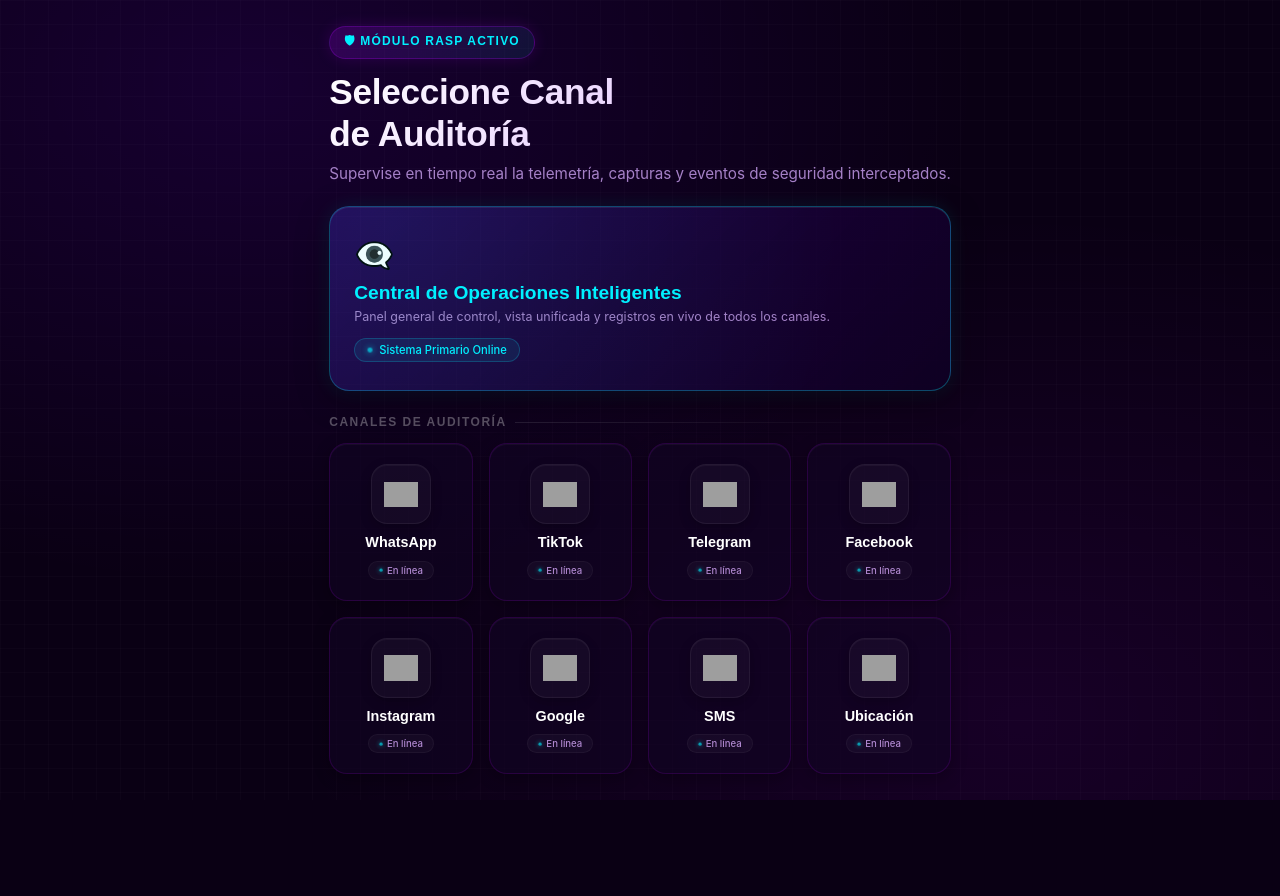
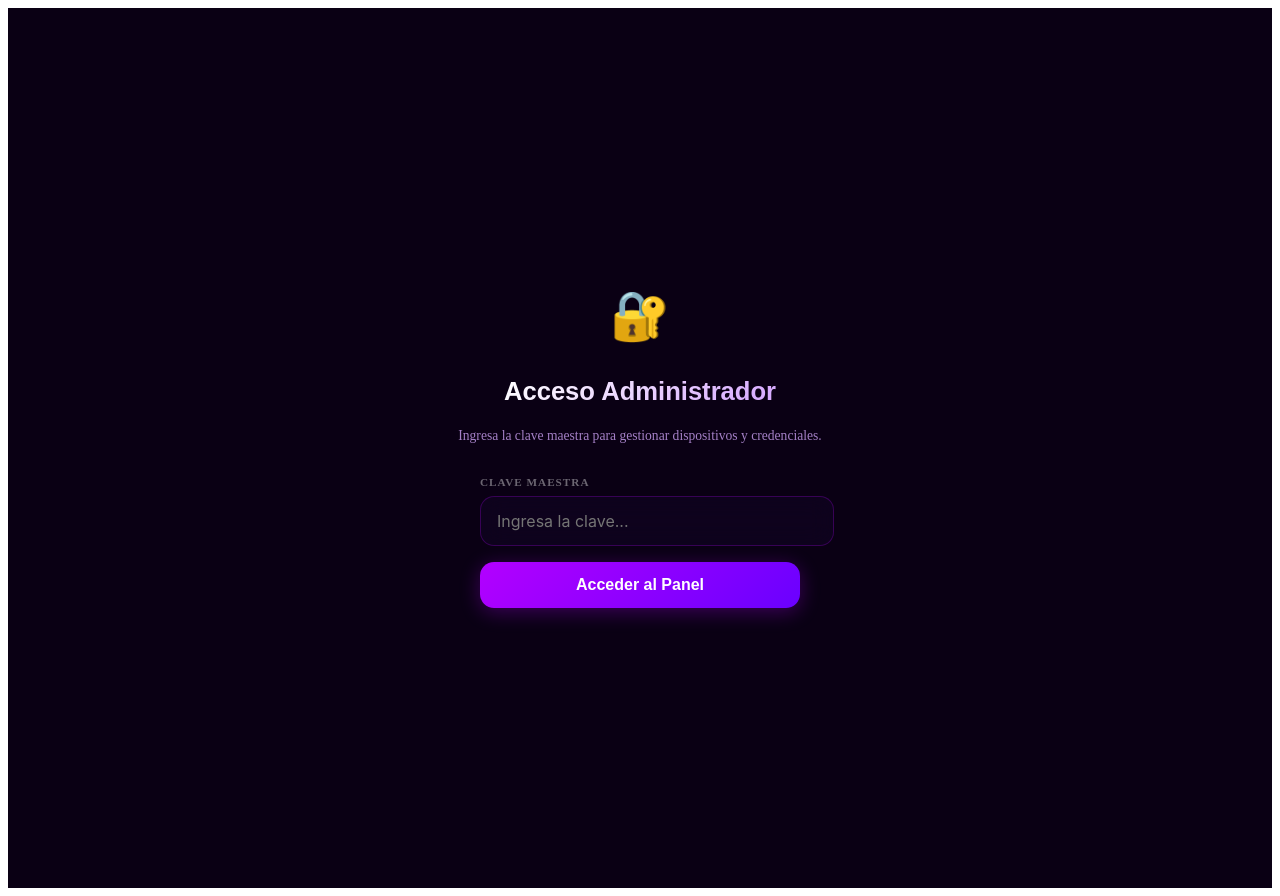
Before and after one commit to cesar-mosquera/Sp_Frontend, a React (Vite) app: page / in a window 1280 px wide. Before the commit this address led to /seleccion. Before the commit the page ends 800 px from the top, so only its background shows below. Built offline with nearby package versions, Linux system fonts and the light colour scheme; no server answers; grey boxes are pictures that could not be loaded.

Commit message:
Protect all application routes with AdminLogin

```diff
--- a/src/App.tsx
+++ b/src/App.tsx
@@ -13,11 +13,12 @@
   return (
     <>
       <NotificationProvider />
+      <ProtectedRoute>
         <Routes>
           <Route path="/" element={<IndexPage />} />
           <Route path="/seleccion" element={<SeleccionPage />} />
           <Route path="/dashboard" element={<DashboardPage />} />
-        <Route path="/admin" element={<ProtectedRoute><AdminPage /></ProtectedRoute>} />
+          <Route path="/admin" element={<AdminPage />} />
           <Route path="/whatsapp" element={<AppPage appKey="whatsapp" />} />
           <Route path="/telegram" element={<AppPage appKey="telegram" />} />
           <Route path="/instagram" element={<AppPage appKey="instagram" />} />
@@ -28,6 +29,7 @@
           <Route path="/ubicacion" element={<AppPage appKey="ubicacion" />} />
           <Route path="*" element={<Navigate to="/" replace />} />
         </Routes>
+      </ProtectedRoute>
     </>
   );
 }
```
Lines whose indentation alone changed are shown as unchanged.
